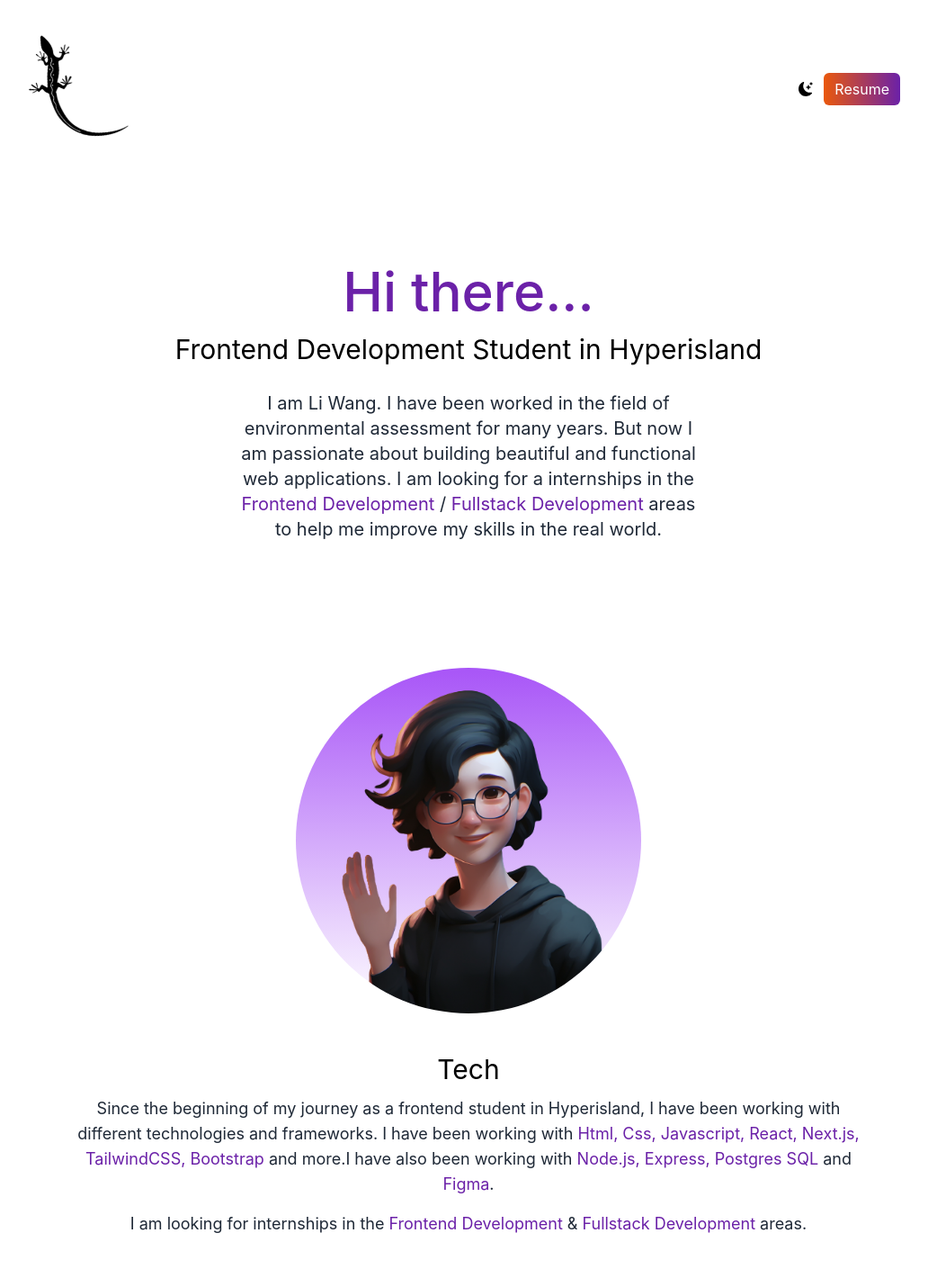
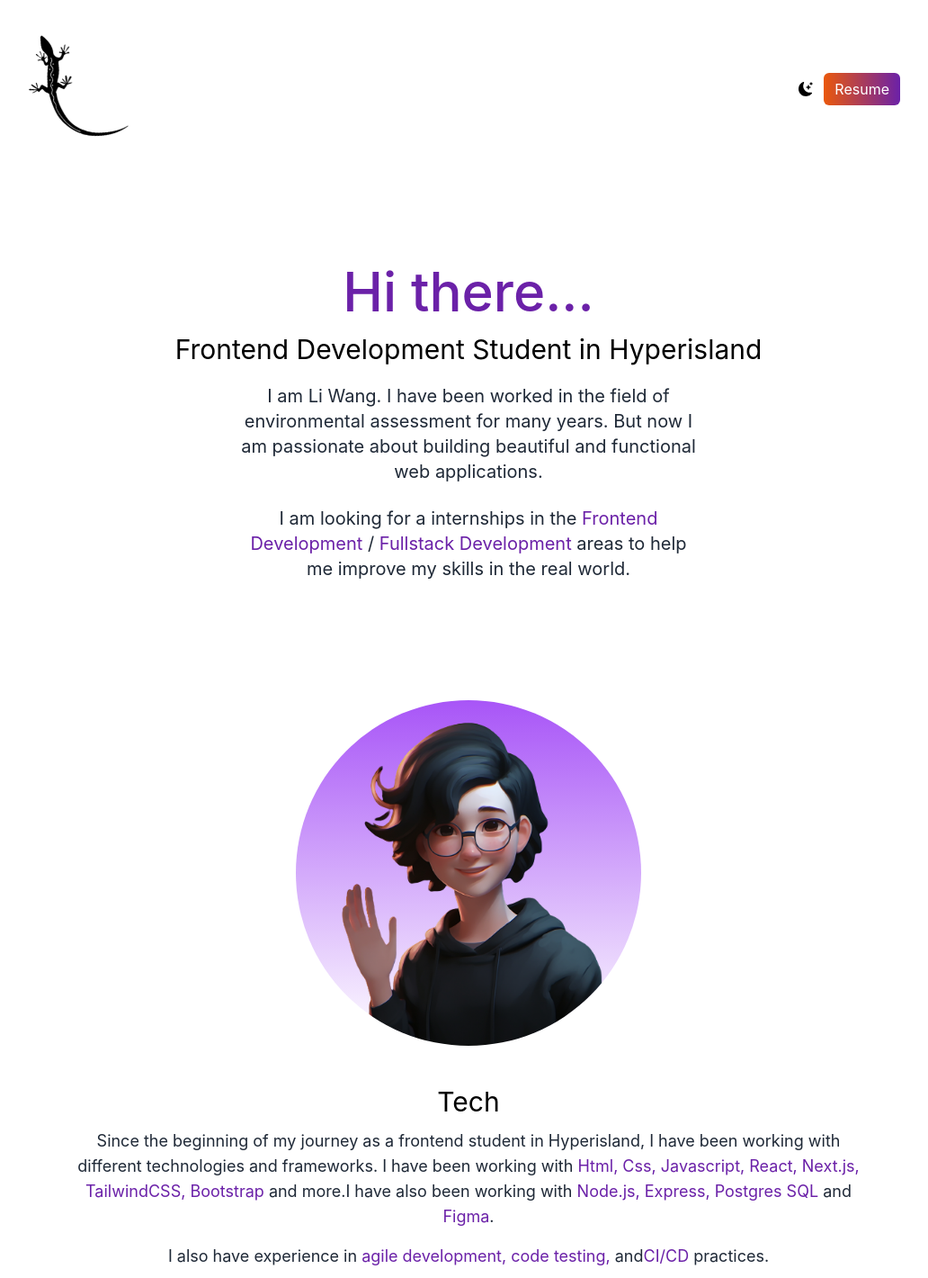
Before and after one commit to heartbreathing/portfoliov3.0, a Next.js app: page / in a window 1280 px wide. Shown: the top 1420 px of the page at 90% size, without its empty margins (119-1151 px from the left). Built offline with nearby package versions, Linux system fonts and the light colour scheme; no server answers.

Commit message:
modified some text

```diff
--- a/pages/index.js
+++ b/pages/index.js
@@ -73,8 +73,12 @@ export default function Home (props) {
           <div className="text-center p-10">
             <h2 className="text-4xl py-2 text-purple-800 font-medium md:text-6xl">Hi there...</h2>
             <h3 className="text-2xl py-2 md:text-3xl dark:text-white">Frontend Development Student in Hyperisland</h3>
-            <p className="text-medium py-5 leading-8   text-gray-800 md:text-xl max-w-lg mx-auto dark:text-gray-200">
-              I am Li Wang. I have been worked in the field of environmental assessment for many years. But now I am passionate about building beautiful and functional web applications. I am looking for a internships in the <span className="text-purple-800">Frontend Development</span> / <span className="text-purple-800">Fullstack Development</span> areas to help me improve my skills in the real world.
+            <p className="text-medium py-3 leading-8   text-gray-800 md:text-xl max-w-lg mx-auto dark:text-gray-200">
+              I am Li Wang. I have been worked in the field of environmental assessment for many years. But now I am passionate about building beautiful and functional web applications.
+            </p>
+            <p className="text-medium py-3 leading-8   text-gray-800 md:text-xl max-w-lg mx-auto dark:text-gray-200">
+              I am looking for a internships in the <span className="text-purple-800">Frontend Development</span> / <span className="text-purple-800">Fullstack Development</span> areas to help me improve my skills in the real world.
+
             </p>
 
           </div>
@@ -99,10 +103,12 @@ export default function Home (props) {
               Since the beginning of my journey as a frontend student in Hyperisland, I have been working with different technologies and frameworks.
               I have been working with <span className="text-purple-800">Html, Css, Javascript, React, Next.js, TailwindCSS, Bootstrap </span>and more.I have also been working with <span className="text-purple-800">Node.js, Express, Postgres SQL</span> and <span className="text-purple-800">Figma</span>.
             </p>
+            <p className="text-md py-2 leading-8 text-gray-800 md:text-lg dark:text-gray-200">
+              I also have experience in <span className="text-purple-800">agile development, code testing,</span> and<span className="text-purple-800">CI/CD </span> practices.
 
-            <p className="text-md py-2 leading-8 text-gray-800 md:text-lg dark:text-gray-200">
-              I am looking for internships in the <span className="text-purple-800">Frontend Development</span> & <span className="text-purple-800">Fullstack Development</span> areas.
             </p>
+
+
           </div>
 
           <div className="text-4xl flex justify-center gap-10 pb-10 text-purple-700 md:text-5xl dark:text-gray-200">
```
